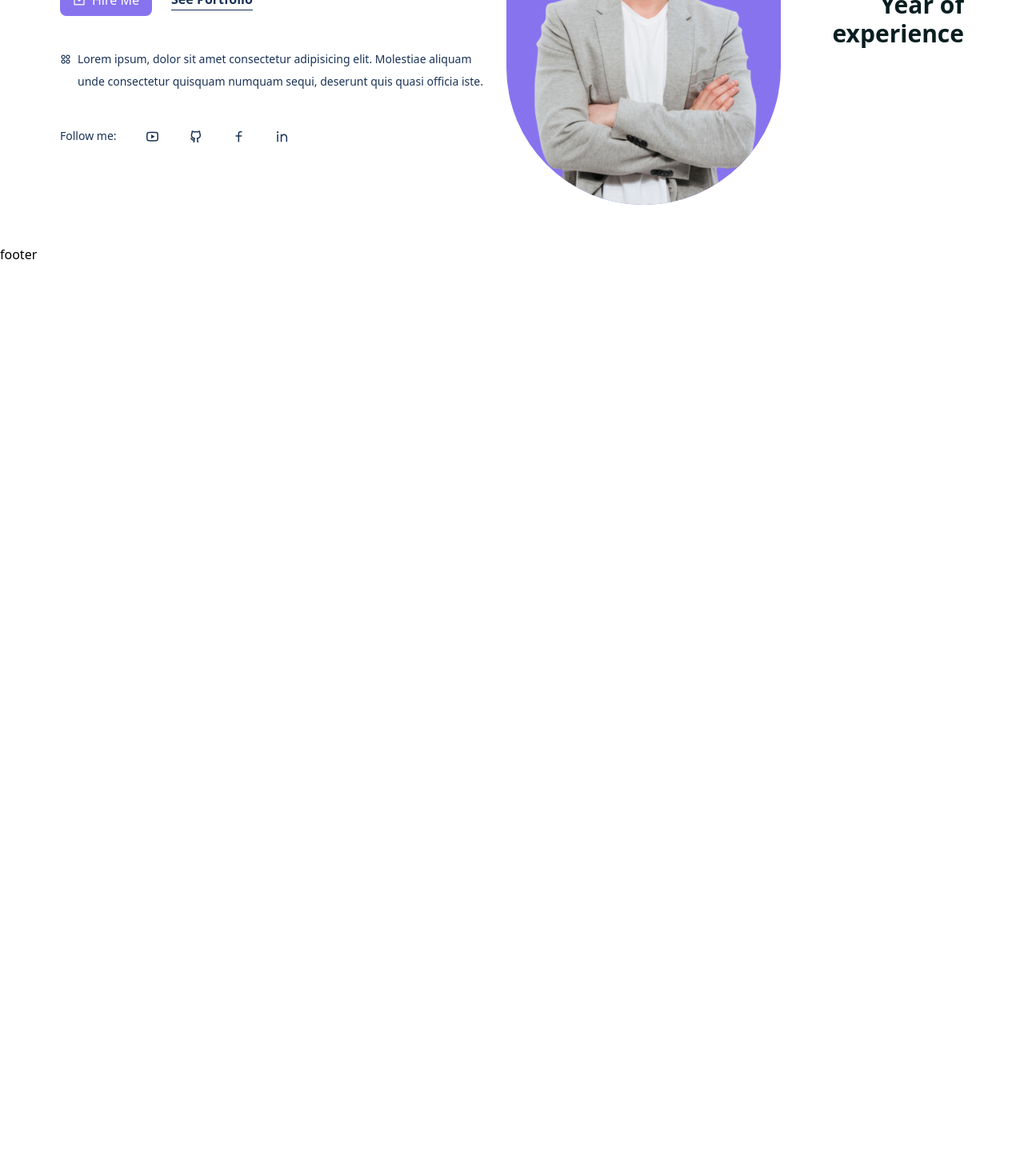
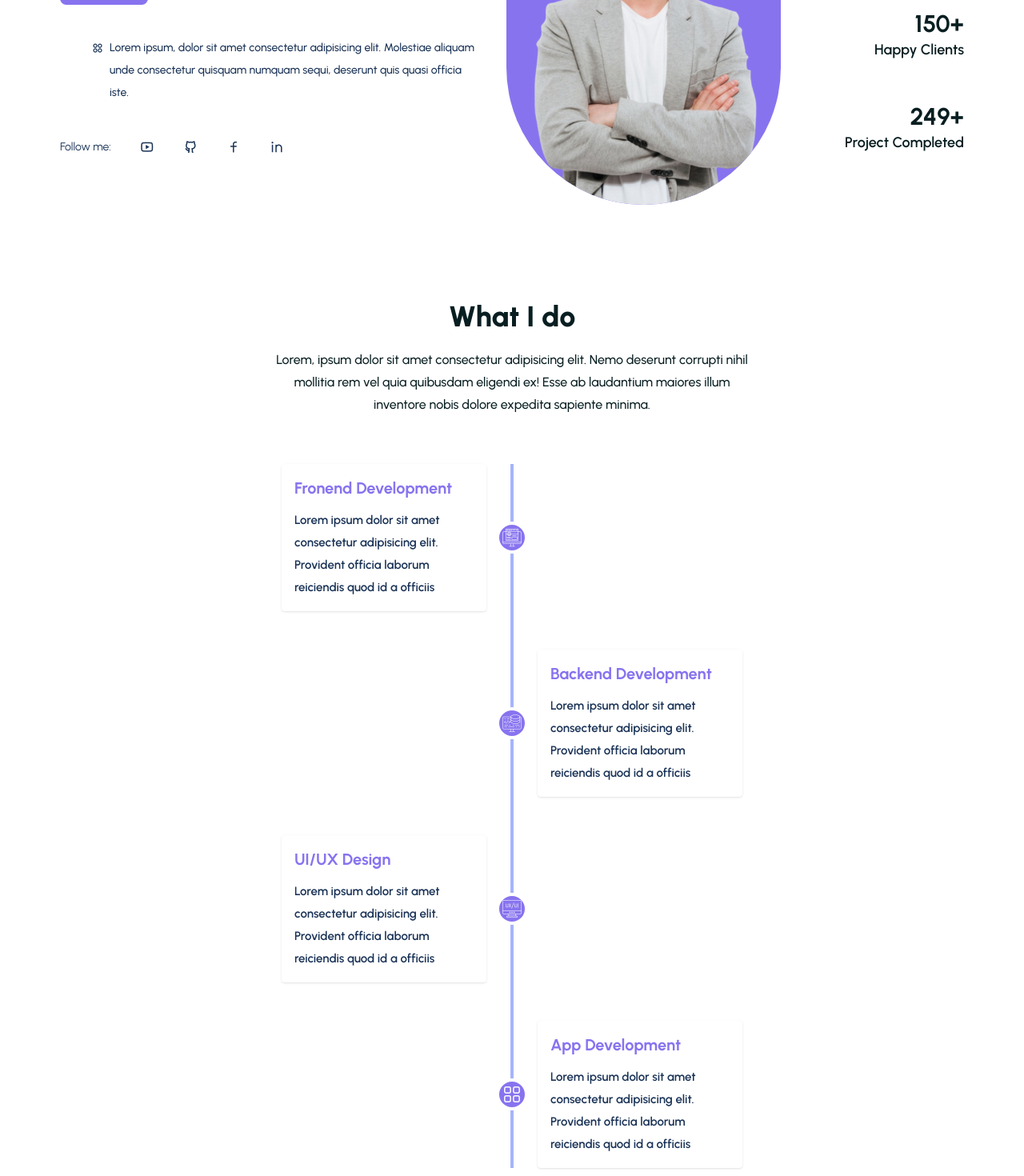
Before and after one commit to user-azizul/React-portfolio-web-app, a React (Vite) app: page / in a window 1280 px wide. Shown: the part 380-1850 px from the top of the page at 80% size. Before the commit the page ends 800 px from the top, so only its background shows below. Built offline with nearby package versions, Linux system fonts and the light colour scheme.

Commit message:
secvice section design done

```diff
--- a/src/App.css
+++ b/src/App.css
@@ -3,6 +3,7 @@
   padding: 0;
   margin: 0;
   box-sizing: border-box;
+  font-family: "Urbanist", sans-serif;
 }
 html {
   scroll-behavior: smooth;
--- a/src/App.jsx
+++ b/src/App.jsx
@@ -3,17 +3,22 @@ import React, { useEffect } from "react";
 import Header from "./Components/Header";
 import Footer from "./Components/Footer";
 import Hero from "./Components/ui/Hero";
+import Service from "./Components/ui/Service";
 
 function App() {
   useEffect(() => {
     Aos.init();
   }, []);
   return (
-      <div className="">
+    <div className="">
       <Header />
-      <main> <Hero/></main>
+      <main>
+        {" "}
+        <Hero />
+        <Service />
+      </main>
       <Footer />
-     </div>
+    </div>
   );
 }
 
--- a/src/Components/ui/Hero.jsx
+++ b/src/Components/ui/Hero.jsx
@@ -52,7 +52,7 @@ function Hero() {
             <p
               data-aos="fade-left"
               data-aos-duration="1500"
-              className="flex gap-2 mt-10 text-smallTextColor font-medium text-sm leading-7 "
+              className="flex gap-2 mt-10 sm:pl-10 sm:pr-5 text-smallTextColor font-medium text-sm leading-7 "
             >
               <span>
                 <i class="ri-apps-2-line"></i>
@@ -117,12 +117,39 @@ function Hero() {
               <img src={heroImg} alt="" />
             </figure>
           </div>
-          <div className="md:basis-1/5 flex justify-between text-center mt-10 flex-warp gap-3 md:mt-0 mad:flex-col md:justify-end md:text-end">
-
-          <h2 className="text-headingColor font-bold text-3xl">
-            <CountUp start={0} end={6} duration={2}suffix="+" />
-            <h4>Year of experience</h4>
-          </h2>
+          <div className="md:basis-1/5 flex justify-between text-center mt-10 flex-warp gap-3 md:mt-0 md:flex-col md:justify-end md:text-end">
+            <div className="mb-10">
+              <h2 className="text-headingColor font-bold text-3xl">
+                <CountUp start={0} end={6} duration={2} suffix="+" />
+                <h4 className="text-headingColor font-semibold text-lg">
+                  Year of experience
+                </h4>
+              </h2>
+            </div>
+            <div className="mb-10">
+              <h2 className="text-headingColor font-bold text-3xl">
+                <CountUp start={50} end={100} duration={2} suffix="%" />
+                <h4 className="text-headingColor font-semibold text-lg">
+                  Success Rate
+                </h4>
+              </h2>
+            </div>
+            <div className="mb-10">
+              <h2 className="text-headingColor font-bold text-3xl">
+                <CountUp start={100} end={150} duration={2} suffix="+" />
+                <h4 className="text-headingColor font-semibold text-lg">
+                  Happy Clients
+                </h4>
+              </h2>
+            </div>
+            <div className="mb-10">
+              <h2 className="text-headingColor font-bold text-3xl">
+                <CountUp start={200} end={249} duration={2} suffix="+" />
+                <h4 className="text-headingColor font-semibold text-lg">
+                  Project Completed
+                </h4>
+              </h2>
+            </div>
           </div>
         </div>
       </div>
--- /dev/null
+++ b/src/Components/ui/Service.jsx
@@ -0,0 +1,151 @@
+import React from "react";
+import frontend from "../../assets/images/front-end.png";
+import backend from "../../assets/images/backend.png";
+import uiImg from "../../assets/images/design.png";
+import appImg from "../../assets/images/apps.png";
+
+function Service() {
+  return (
+    <section id="services">
+      <div className="container lg:pt-5">
+        <div className="text-center">
+          <h2 className="text-headingColor mb-5 font-extrabold text-4xl">
+            What I do
+          </h2>
+          <p className="lg:max-w-[600px] lg:mx-auto leading-7 text-headingColor font-medium">
+            {" "}
+            Lorem, ipsum dolor sit amet consectetur adipisicing elit. Nemo
+            deserunt corrupti nihil mollitia rem vel quia quibusdam eligendi ex!
+            Esse ab laudantium maiores illum inventore nobis dolore expedita
+            sapiente minima.
+          </p>
+        </div>
+        <div className="flex flex-col justify-center sm:py-12">
+          <div className="w-full py-3 px-2 sm:max-w-xl sm:mx-auto sm:px-0">
+            <div className="relative text-gray-700 antialiased text-sm font-semibold">
+              {/* vertical line running through the middle  */}
+              <div className="hidden absolute w-1 sm:block bg-indigo-300 h-full left-1/2 transform -translate-x-1/2"></div>
+              {/* left card */}
+              <div className="mt-6 sm:mt-0 sm:mb-12">
+                <div className="flex items-center flex-col sm:flex-row">
+                  <div className="flex justify-start w-full mx-auto items-center">
+                    <div className="w-full sm:w-1/2 sm:pr-8">
+                      <div
+                        data-aos={"fade-right"}
+                        data-duration="1500"
+                        className="bg-white p-4 rounded shadow group hover:bg-primaryColor cursor-pointer ease-in duration-150"
+                      >
+                        <h3 className="text-primaryColor font-bold mb-3 group-hover:text-white group-hover:font-semibold text-xl">
+                          Fronend Development
+                        </h3>
+                        <p className="text-[15px]  group-hover:text-white  leading-7 text-smallTextColor">
+                          {" "}
+                          Lorem ipsum dolor sit amet consectetur adipisicing
+                          elit. Provident officia laborum reiciendis quod id a
+                          officiis
+                        </p>
+                      </div>
+                    </div>
+                  </div>
+                  <div className="rounded-full bg-primaryColor border-white border-4 w-10 h-10 absolute left-1/2 transform -translate-x-1/2 -translate-y-4 sm:translate-y-0 flex items-center justify-center">
+                    <figure>
+                      <img src={frontend} alt="" />
+                    </figure>
+                  </div>
+                </div>
+              </div>
+              {/* right card */}
+              <div className="mt-6 sm:mt-0 sm:mb-12">
+                <div className="flex items-center flex-col sm:flex-row">
+                  <div className="flex justify-end w-full mx-auto items-center">
+                    <div className="w-full sm:w-1/2 sm:pl-8">
+                      <div
+                        data-aos={"fade-left"}
+                        data-duration="1500"
+                        className="bg-white p-4 rounded shadow group hover:bg-primaryColor cursor-pointer ease-in duration-150"
+                      >
+                        <h3 className="text-primaryColor font-bold mb-3 group-hover:text-white group-hover:font-semibold text-xl">
+                          Backend Development
+                        </h3>
+                        <p className="text-[15px]  group-hover:text-white  leading-7 text-smallTextColor">
+                          {" "}
+                          Lorem ipsum dolor sit amet consectetur adipisicing
+                          elit. Provident officia laborum reiciendis quod id a
+                          officiis
+                        </p>
+                      </div>
+                    </div>
+                  </div>
+                  <div className="rounded-full bg-primaryColor border-white border-4 w-10 h-10 absolute left-1/2 transform -translate-x-1/2 -translate-y-4 sm:translate-y-0 flex items-center justify-center">
+                    <figure>
+                      <img src={backend} alt="" />
+                    </figure>
+                  </div>
+                </div>
+              </div>{" "}
+              <div className="mt-6 sm:mt-0 sm:mb-12">
+                <div className="flex items-center flex-col sm:flex-row">
+                  <div className="flex justify-start w-full mx-auto items-center">
+                    <div className="w-full sm:w-1/2 sm:pr-8">
+                      <div
+                        data-aos={"fade-right"}
+                        data-duration="1500"
+                        className="bg-white p-4 rounded shadow group hover:bg-primaryColor cursor-pointer ease-in duration-150"
+                      >
+                        <h3 className="text-primaryColor font-bold mb-3 group-hover:text-white group-hover:font-semibold text-xl">
+                          UI/UX Design
+                        </h3>
+                        <p className="text-[15px]  group-hover:text-white  leading-7 text-smallTextColor">
+                          {" "}
+                          Lorem ipsum dolor sit amet consectetur adipisicing
+                          elit. Provident officia laborum reiciendis quod id a
+                          officiis
+                        </p>
+                      </div>
+                    </div>
+                  </div>
+                  <div className="rounded-full bg-primaryColor border-white border-4 w-10 h-10 absolute left-1/2 transform -translate-x-1/2 -translate-y-4 sm:translate-y-0 flex items-center justify-center">
+                    <figure>
+                      <img src={uiImg} alt="" />
+                    </figure>
+                  </div>
+                </div>
+              </div>
+              {/* right card */}
+              <div className="mt-6 sm:mt-0 sm:mb-12">
+                <div className="flex items-center flex-col sm:flex-row">
+                  <div className="flex justify-end w-full mx-auto items-center">
+                    <div className="w-full sm:w-1/2 sm:pl-8">
+                      <div
+                        data-aos={"fade-left"}
+                        data-duration="1500"
+                        className="bg-white p-4 rounded shadow group hover:bg-primaryColor cursor-pointer ease-in duration-150"
+                      >
+                        <h3 className="text-primaryColor font-bold mb-3 group-hover:text-white group-hover:font-semibold text-xl">
+                          App Development
+                        </h3>
+                        <p className="text-[15px]  group-hover:text-white  leading-7 text-smallTextColor">
+                          {" "}
+                          Lorem ipsum dolor sit amet consectetur adipisicing
+                          elit. Provident officia laborum reiciendis quod id a
+                          officiis
+                        </p>
+                      </div>
+                    </div>
+                  </div>
+                  <div className="rounded-full bg-primaryColor border-white border-4 w-10 h-10 absolute left-1/2 transform -translate-x-1/2 -translate-y-4 sm:translate-y-0 flex items-center justify-center">
+                    <figure>
+                      <img src={appImg} alt="" />
+                    </figure>
+                  </div>
+                </div>
+              </div>
+            </div>
+          </div>
+        </div>
+      </div>
+    </section>
+  );
+}
+
+export default Service;
```
